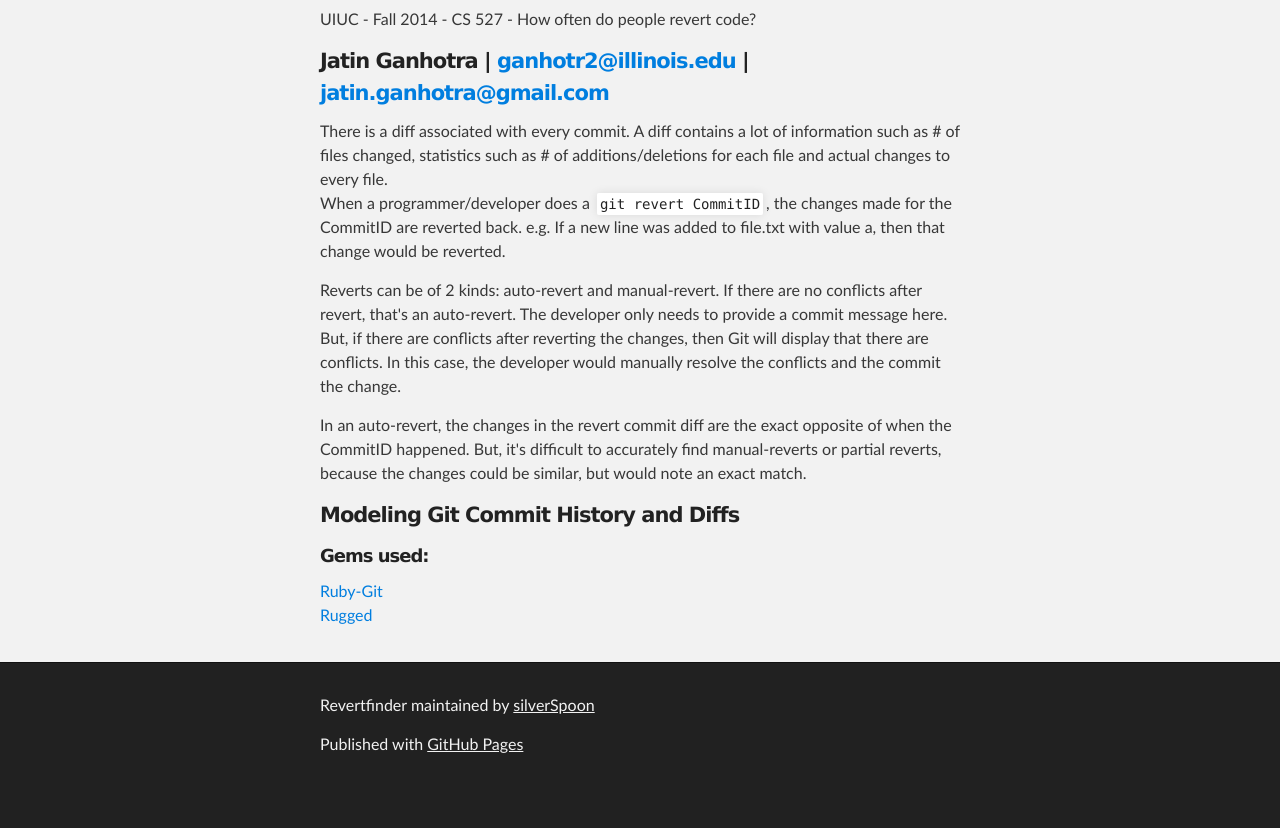
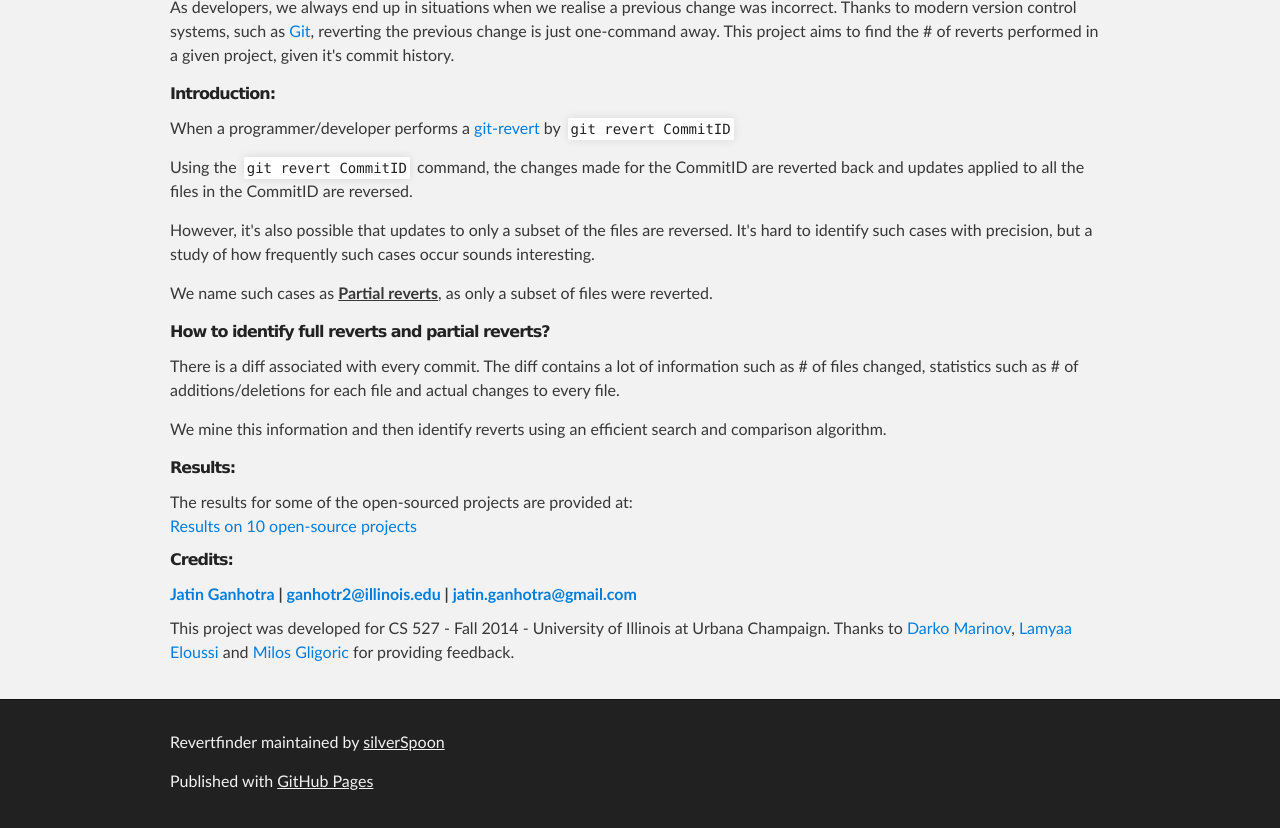
Before and after one commit to jatinganhotra/GitExaminer, a plain HTML site: page index.html in a window 1280 px wide. Shown: the part 299-1127 px from the top of the page. Before the commit the page ends 1090 px from the top, so only its background shows below. Drawn offline with Linux system fonts and the light colour scheme.

Commit message:
Updated the project home page content

```diff
--- a/index.html
+++ b/index.html
@@ -31,23 +31,76 @@
     <!-- MAIN CONTENT -->
     <div id="main_content_wrap" class="outer">
       <section id="main_content" class="inner">
-        <h3>
+<!--        <h3>
 <a name="revertfinder" class="anchor" href="#revertfinder"><span class="octicon octicon-link"></span></a>RevertFinder</h3>
 
 <p>UIUC - Fall 2014 - CS 527 - How often do people revert code?</p>
+-->
+<h6> Motivation: </h6>
 
-<h4>
-<a name="jatin-ganhotra--ganhotr2illinoisedu--jatinganhotragmailcom" class="anchor" href="#jatin-ganhotra--ganhotr2illinoisedu--jatinganhotragmailcom"><span class="octicon octicon-link"></span></a>Jatin Ganhotra | <a href="mailto:ganhotr2@illinois.edu">ganhotr2@illinois.edu</a> | <a href="mailto:jatin.ganhotra@gmail.com">jatin.ganhotra@gmail.com</a>
-</h4>
+<p> As developers, we always end up in situations when we realise a previous change was incorrect.
+  Thanks to modern version control systems, such as <a href="http://git-scm.com">Git</a>,
+  reverting the previous change is just one-command away.
+  This project aims to find the # of reverts performed in a given project, given it's commit history.
+</p>
 
-<p>There is a diff associated with every commit. A diff contains a lot of information such as # of files changed, statistics such as # of additions/deletions for each file and actual changes to every file.<br>
-When a programmer/developer does a <code>git revert CommitID</code>, the changes made for the CommitID are reverted back.
-e.g. If a new line was added to file.txt with value a, then that change would be reverted.  </p>
+<h6> Introduction: </h6>
 
-<p>Reverts can be of 2 kinds: auto-revert and manual-revert. If there are no conflicts after revert, that's an auto-revert. The developer only needs to provide a commit message here. But, if there are conflicts after reverting the changes, then Git will display that there are conflicts. In this case, the developer would manually resolve the conflicts and the commit the change.  </p>
+<p>When a programmer/developer performs a <a href="http://git-scm.com/docs/git-revert">git-revert</a>
+  by <code>git revert CommitID</code></p>
 
-<p>In an auto-revert, the changes in the revert commit diff are the exact opposite of when the CommitID happened.  But, it's difficult to accurately find manual-reverts or partial reverts, because the changes could be similar, but would note an exact match.</p>
+<p> Using the <code>git revert CommitID</code> command, the changes made for the <i>CommitID</i>
+  are reverted back and updates applied to all the files in the CommitID are reversed.
+</p>
+<p>
+  However, it's also possible that updates to only a subset of the files are reversed.
+  It's hard to identify such cases with precision, but a study of how frequently such cases occur sounds
+  interesting.
+</p>
 
+<p> We name such cases as <u><strong>Partial reverts</strong></u>, as only a subset of files were reverted.
+
+<h6> How to identify full reverts and partial reverts? </h6>
+
+<p>There is a diff associated with every commit. The diff contains a lot of information such as # of files
+  changed, statistics such as # of additions/deletions for each file and actual changes to every file.<br></p>
+
+<p> We mine this information and then identify reverts using an efficient search and comparison algorithm.</p>
+
+<h6> Results: </h6>
+
+  The results for some of the open-sourced projects are provided at: <br/>
+  <a href="https://github.com/silverSpoon/RevertFinder/blob/master/results.txt">
+    Results on 10 open-source projects
+  </a>
+
+<!--
+<p>Reverts can be of 2 kinds: auto-revert and manual-revert.
+  If there are no conflicts after revert, that's an auto-revert.
+  The developer only needs to provide a commit message here.
+  But, if there are conflicts after reverting the changes, then Git will display that there are conflicts.
+  In this case, the developer would manually resolve the conflicts and the commit the change.
+</p>
+
+<p>In an auto-revert, the changes in the revert commit diff are the exact opposite of when
+  the CommitID happened.  But, it's difficult to accurately find manual-reverts or partial
+  reverts, because the changes could be similar, but would note an exact match.
+</p>
+-->
+
+<h6> Credits: </h6>
+
+<strong>
+<a name="jatin-ganhotra--ganhotr2illinoisedu--jatinganhotragmailcom" class="anchor" href="http://jatinganhotra.com"><span class="octicon octicon-link"></span>Jatin Ganhotra</a> | <a href="mailto:ganhotr2@illinois.edu">ganhotr2@illinois.edu</a> | <a href="mailto:jatin.ganhotra@gmail.com">jatin.ganhotra@gmail.com</a>
+</strong>
+<p> This project was developed for CS 527 - Fall 2014 - University of Illinois at Urbana Champaign.
+  Thanks to
+  <a href="http://mir.cs.illinois.edu/marinov/">Darko Marinov</a>,
+  <a href="http://mir.cs.illinois.edu/~eloussi2/">Lamyaa Eloussi</a> and
+  <a href="http://mir.cs.illinois.edu/gliga/">Milos Gligoric</a>
+  for providing feedback.
+</p>
+<!--
 <h4>
 <a name="modeling-git-commit-history-and-diffs" class="anchor" href="#modeling-git-commit-history-and-diffs"><span class="octicon octicon-link"></span></a>Modeling Git Commit History and Diffs</h4>
 
@@ -56,6 +109,7 @@ e.g. If a new line was added to file.txt with value a, then that change would be
 
 <p><a href="https://github.com/schacon/ruby-git">Ruby-Git</a><br>
 <a href="https://github.com/libgit2/rugged">Rugged</a>  </p>
+-->
       </section>
     </div>
 
--- a/stylesheets/stylesheet.css
+++ b/stylesheets/stylesheet.css
@@ -264,7 +264,7 @@ Full-Width Styles
 
 .inner {
   position: relative;
-  max-width: 640px;
+  max-width: 940px;
   padding: 20px 10px;
   margin: 0 auto;
 }
```
